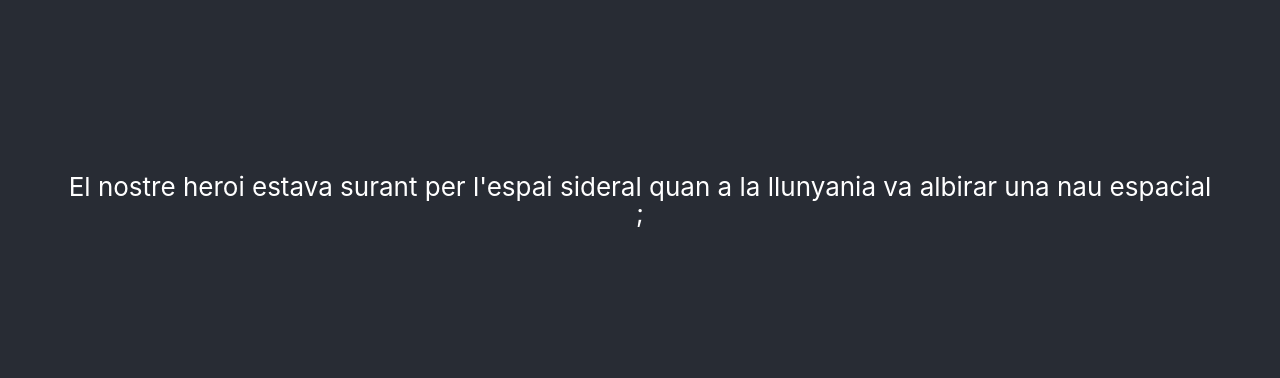
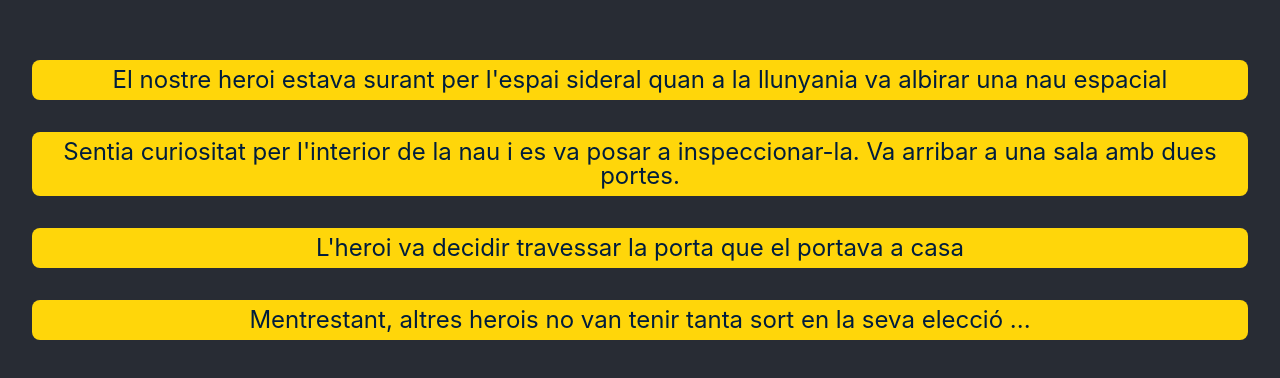
Before and after one commit to Txintxor/Sprint_6_React_1, a React (Create React App) app: page / in a window 1280 px wide. Shown: the part 200-578 px from the top of the page. Built offline with nearby package versions, Linux system fonts and the light colour scheme.

Commit message:
Level 1 exercise 3

```diff
--- a/package.json
+++ b/package.json
@@ -8,7 +8,9 @@
     "@testing-library/user-event": "^13.5.0",
     "react": "^18.1.0",
     "react-dom": "^18.1.0",
-    "react-scripts": "5.0.1",
+    "react-scripts": "^2.1.3",
+    "style-components": "^0.1.0",
+    "styled-components": "^5.3.5",
     "web-vitals": "^2.1.4"
   },
   "scripts": {
--- a/src/App.js
+++ b/src/App.js
@@ -1,11 +1,14 @@
+import React from 'react';
 import Escena from "./components/escena/Escena.js";
+import story from "./components/escena/data/story.js";
 import "./App.css";
+
 
 function App() {
   return (
     <div className="App">
       <header className="App-header">
-        <Escena />;
+        <Escena story = {story}/>
       </header>
     </div>
   );
--- a/src/components/escena/Escena.js
+++ b/src/components/escena/Escena.js
@@ -1,12 +1,24 @@
+import React from 'react';
+import story from "./data/story.js";
+import styled from "styled-components";
+
+const Story = styled.p`
+  font-size: 1.5rem;
+  color: #001d3d;
+  background-color: #ffd60a;
+  text-align: center;
+  border-radius: 8px;
+  margin: 2rem;
+  padding: 0.5rem;`
+
 const Escena = () => {
   return (
     <div>
-      <p>
-        El nostre heroi estava surant per l'espai sideral quan a la llunyania va
-        albirar una nau espacial
-      </p>
+      {story.map((elem) => (
+        <Story>{elem}</Story>
+      ))}
     </div>
-  )
+  );
 };
 
 export default Escena;
--- /dev/null
+++ b/src/components/escena/data/story.js
@@ -0,0 +1,8 @@
+const story = [
+  "El nostre heroi estava surant per l'espai sideral quan a la llunyania va albirar una nau espacial",
+  "Sentia curiositat per l'interior de la nau i es va posar a inspeccionar-la. Va arribar a una sala amb dues portes.",
+  "L'heroi va decidir travessar la porta que el portava a casa",
+  "Mentrestant, altres herois no van tenir tanta sort en la seva elecció ...",
+];
+
+export default story;
--- a/src/index.css
+++ b/src/index.css
@@ -35,6 +35,7 @@
   sans-serif;
 -webkit-font-smoothing: antialiased;
 -moz-osx-font-smoothing: grayscale;
+
 }
 ol, ul {
 	list-style: none;
```
Also changed, not shown: 1 other file (tests, documents, lock files or other folders).
